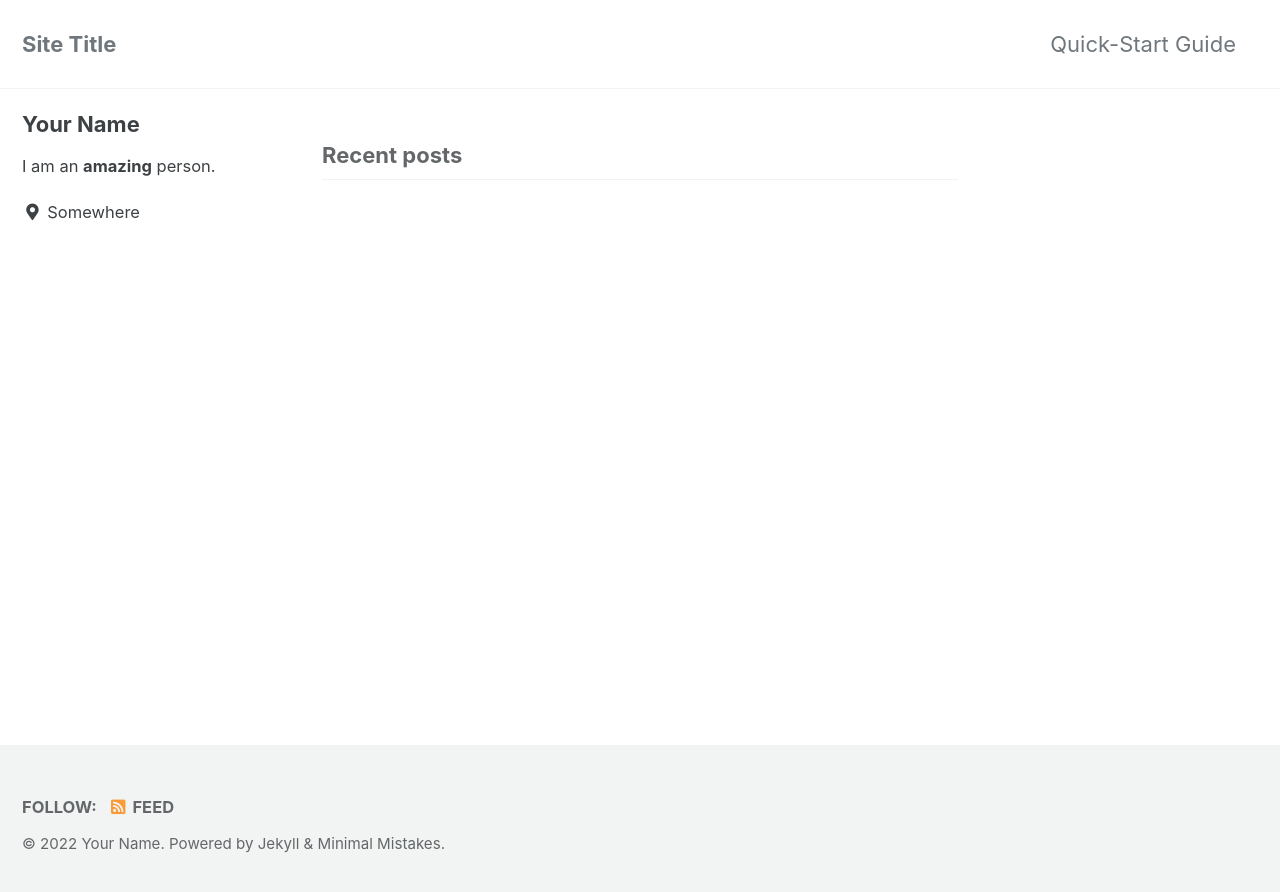
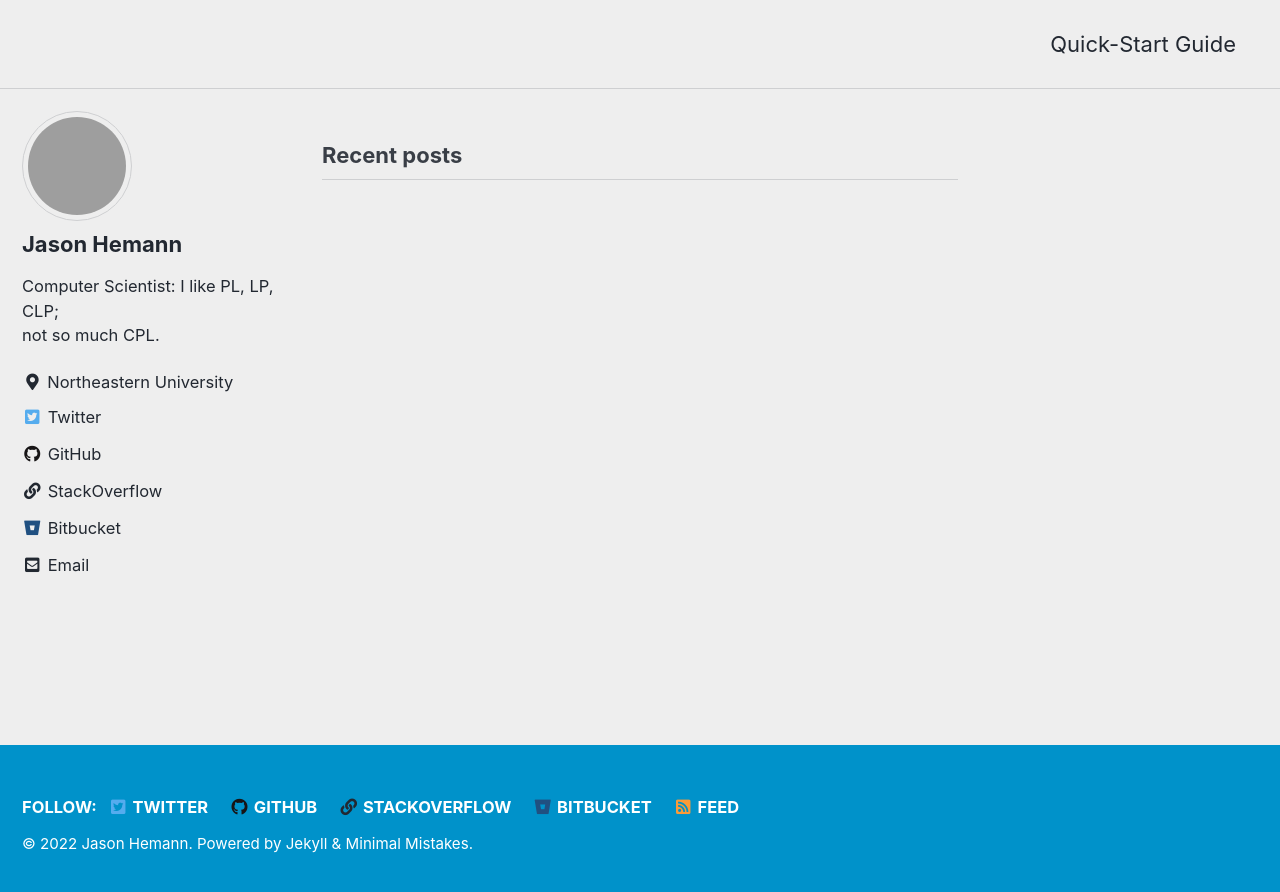
Before and after one commit to jasonhemann/jasonhemann.github.io, a Jekyll site: the page built from index.html, in a window 1280 px wide. Shown: the top 892 px of the page. Built offline with Jekyll 4.4.1, drawn with Linux system fonts in a browser that asks for light colours; cached includes are drawn as plain includes; the list of posts is cut into pages by our own code; grey boxes are pictures that could not be loaded.

Commit message:
Setting up personal site defaults

```diff
--- a/_config.yml
+++ b/_config.yml
@@ -1,32 +1,43 @@
-# Welcome to Jekyll!
-#
-# This config file is meant for settings that affect your entire site, values
-# which you are expected to set up once and rarely need to edit after that.
-# For technical reasons, this file is *NOT* reloaded automatically when you use
-# `jekyll serve`. If you change this file, please restart the server process.
+# Jekyll config file.
+# Used for whole-site settings
+# Sores values which Jekyll expects you to set up once and rarely edit.
+
+# If you are editing this file often after setup:
+# Investigate # Jekyll's `data files` feature for the data you need to
+# update frequently.
 
 # Theme Settings
 #
 # Review documentation to determine if you should use `theme` or `remote_theme`
 # https://mmistakes.github.io/minimal-mistakes/docs/quick-start-guide/#installing-the-theme
 
+# Access site settings via e.g. {{ site.title }}, {{ site.email }}.
+# Any custom variable you create will be accessible in the templates
+# via {{ site.myvariable }}.
+
+# Working with YAML variables
+# https://idratherbewriting.com/documentation-theme-jekyll/mydoc_yaml_tutorial#example-6-variables
+
+# BTW: >- means to ignore newlines until next colon entry e.g. "baseurl:".
+
+
 # theme                  : "minimal-mistakes-jekyll"
 remote_theme           : "mmistakes/minimal-mistakes"
-minimal_mistakes_skin    : "default" # "air", "aqua", "contrast", "dark", "dirt", "neon", "mint", "plum", "sunrise"
+minimal_mistakes_skin    : "air" # "air", "aqua", "contrast", "dark", "dirt", "neon", "mint", "plum", "sunrise"
 
 # Site Settings
 locale                   : "en-US"
-title                    : "Site Title"
+title                    : "Jason Hemann"
 title_separator          : "-"
 subtitle                 : # site tagline that appears below site title in masthead
-name                     : "Your Name"
-description              : "An amazing website."
-url                      : "http://pages.github.ccs.neu.edu"
-baseurl                  : "/jhemann/test-site"
-repository               : # GitHub username/repo-name e.g. "mmistakes/minimal-mistakes"
+name                     : "Jason Hemann"
+description              : "Personal Site."
+url                      : "http://jasonhemann.github.io"
+baseurl                  : ""
+repository               : "jasonhemann/jasonhemann.github.io"
 teaser                   : # path of fallback teaser image, e.g. "/assets/images/500x300.png"
 logo                     : # path of logo image to display in the masthead, e.g. "/assets/images/88x88.png"
-masthead_title           : # overrides the website title displayed in the masthead, use " " for no title
+masthead_title           : " " # overrides the website title displayed in the masthead, use " " for no title
 # breadcrumbs            : false # true, false (default)
 words_per_minute         : 200
 comments:
@@ -102,52 +113,44 @@ analytics:
 
 # Site Author
 author:
-  name             : "Your Name"
-  avatar           : # path of avatar image, e.g. "/assets/images/bio-photo.jpg"
-  bio              : "I am an **amazing** person."
-  location         : "Somewhere"
-  email            :
+  name             : Jason Hemann
+  avatar           : "https://avatars3.githubusercontent.com/u/1329370"
+  bio              : "Computer Scientist: I like PL, LP, CLP; <br /> not so much CPL."
+  location         : "Northeastern University"
+  email            : "jhemann@northeastern.edu"
   links:
-    - label: "Email"
-      icon: "fas fa-fw fa-envelope-square"
-      # url: "mailto:your.name@email.com"
-    - label: "Website"
-      icon: "fas fa-fw fa-link"
-      # url: "https://your-website.com"
+    # the URL is being squatted :(
+    # - label: "Website"
+    #   icon: "fas fa-fw fa-link"
+    #   url: "https://hemann.pl"
     - label: "Twitter"
       icon: "fab fa-fw fa-twitter-square"
-      # url: "https://twitter.com/"
-    - label: "Facebook"
-      icon: "fab fa-fw fa-facebook-square"
-      # url: "https://facebook.com/"
+      url: "https://twitter.com/jhemann"
     - label: "GitHub"
       icon: "fab fa-fw fa-github"
-      # url: "https://github.com/"
-    - label: "Instagram"
-      icon: "fab fa-fw fa-instagram"
-      # url: "https://instagram.com/"
+      url: "https://github.com/jasonhemann"
+    - label: "StackOverflow"
+      icon: "fas fa-fw fa-link"
+      url: "https://stackoverflow.com/users/4355474"
+    - label: "Bitbucket"
+      icon: "fab fa-fw fa-bitbucket"
+      url: "https://bitbucket.org/jhemann/"
 
 # Site Footer
 footer:
   links:
     - label: "Twitter"
       icon: "fab fa-fw fa-twitter-square"
-      # url:
-    - label: "Facebook"
-      icon: "fab fa-fw fa-facebook-square"
-      # url:
+      url: "https://twitter.com/jhemann"
     - label: "GitHub"
       icon: "fab fa-fw fa-github"
-      # url:
-    - label: "GitLab"
-      icon: "fab fa-fw fa-gitlab"
-      # url:
+      url: "https://github.com/jasonhemann"
+    - label: "StackOverflow"
+      icon: "fas fa-fw fa-link"
+      url: "https://stackoverflow.com/users/4355474"
     - label: "Bitbucket"
       icon: "fab fa-fw fa-bitbucket"
-      # url:
-    - label: "Instagram"
-      icon: "fab fa-fw fa-instagram"
-      # url:
+      url: "https://bitbucket.org/jhemann/"
 
 
 # Reading Files
```
